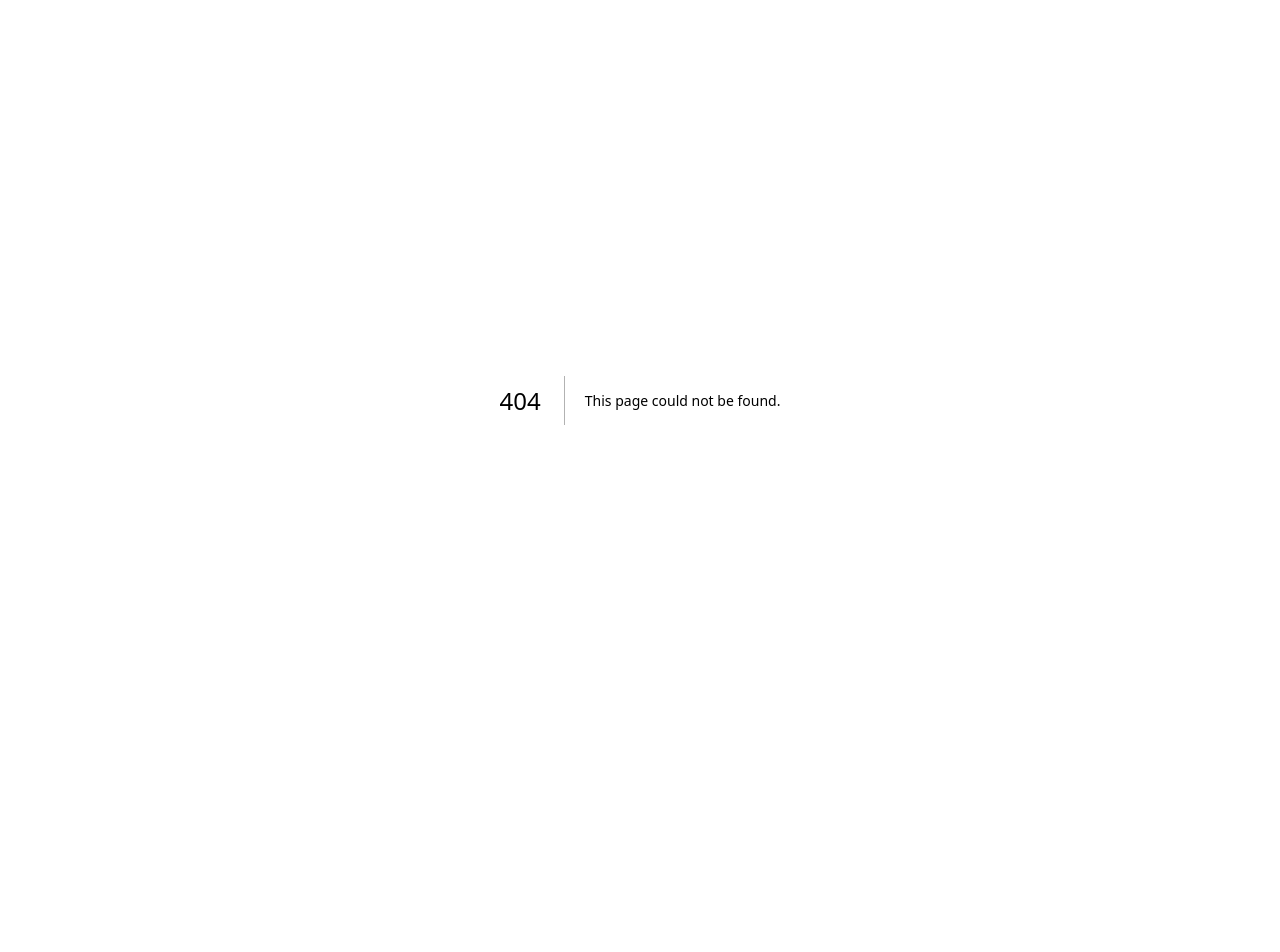
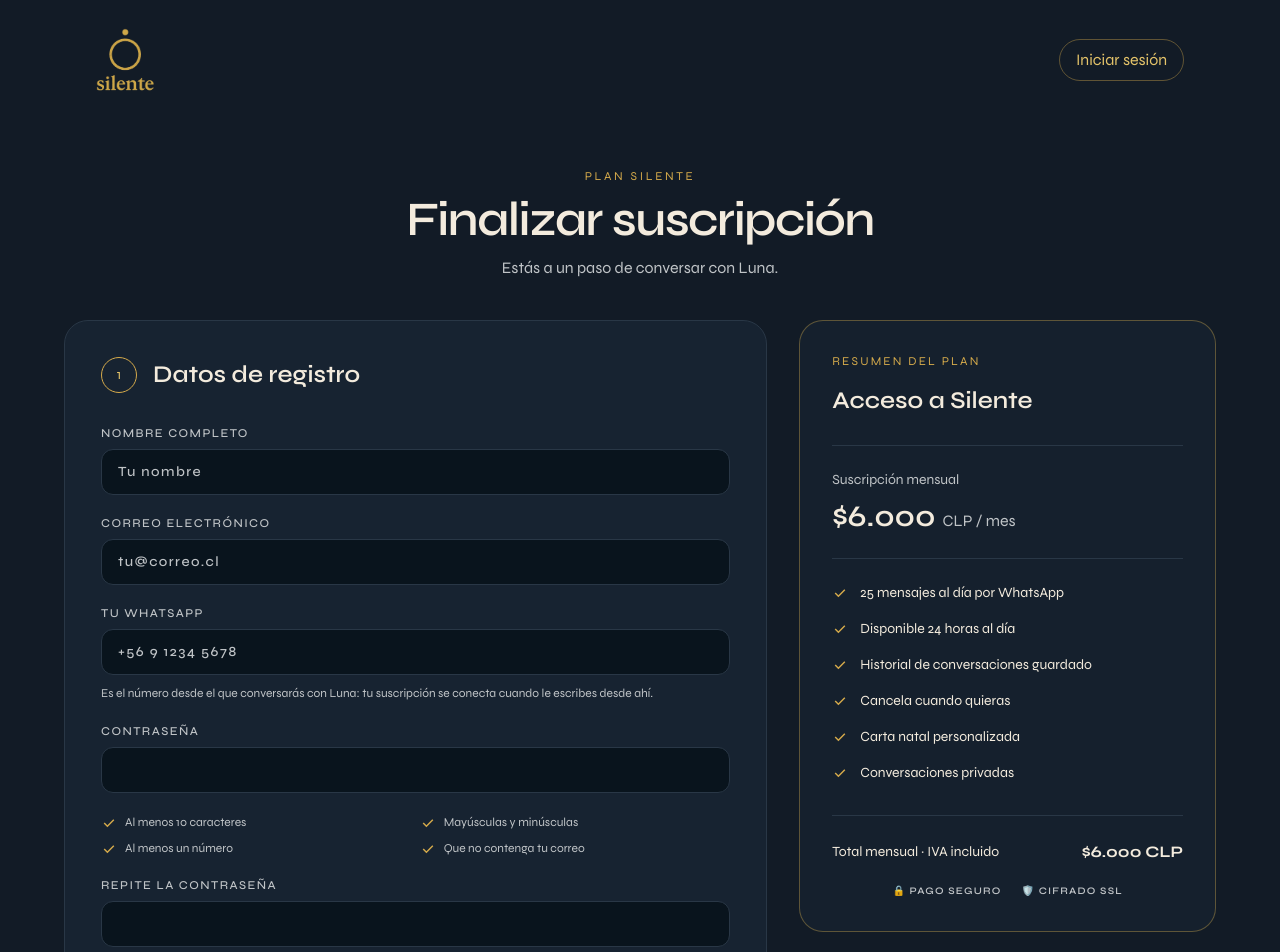
Before and after one commit to ElCopyPaste/silente-web, a Next.js app: page /checkout in a window 1280 px wide. Before the commit this address had no page. Shown: the top 952 px of the page. Before the commit the page ends 800 px from the top, so only its background shows below. Built offline with nearby package versions, Linux system fonts and the light colour scheme.

Commit message:
Agregar checkout de Silente para la maqueta

```diff
--- /dev/null
+++ b/app/checkout/page.tsx
@@ -0,0 +1,105 @@
+import Image from "next/image";
+import { SiteFooter } from "@/components/SiteFooter";
+
+const basePath = process.env.NEXT_PUBLIC_BASE_PATH ?? "";
+const inputClass = "mt-2 w-full rounded-xl border border-[var(--silente-border)] bg-[rgba(5,14,22,.72)] px-4 py-3 text-sm text-[var(--silente-ivory)] outline-none placeholder:text-[var(--silente-muted)] focus:border-[var(--silente-gold)] focus:ring-2 focus:ring-[rgba(213,170,75,.16)]";
+
+function Check() {
+  return <svg aria-hidden="true" viewBox="0 0 20 20" className="mt-0.5 h-4 w-4 shrink-0 text-[var(--silente-gold)]" fill="none" stroke="currentColor" strokeWidth="1.8"><path d="m4 10 4 4 8-8" /></svg>;
+}
+
+export default function CheckoutPage() {
+  return (
+    <main className="min-h-screen bg-[var(--silente-night)] text-[var(--silente-ivory)]">
+      <header className="mx-auto flex max-w-6xl items-center justify-between px-5 py-5 md:px-8 md:py-7">
+        <a href={`${basePath}/`} aria-label="Silente, inicio" className="inline-flex items-center rounded-lg focus-visible:outline focus-visible:outline-2 focus-visible:outline-offset-4 focus-visible:outline-[var(--silente-gold-light)]">
+          <Image src={`${basePath}/logo-silente.webp`} alt="Silente" width={640} height={692} priority unoptimized className="h-14 w-auto object-contain md:h-16" />
+        </a>
+        <a href="https://www.silente.cl/ingresar" className="rounded-full border border-[rgba(213,170,75,.4)] px-4 py-2 text-sm text-[var(--silente-gold-light)] transition-colors hover:border-[var(--silente-gold-light)] focus-visible:outline focus-visible:outline-2 focus-visible:outline-offset-4 focus-visible:outline-[var(--silente-gold-light)]">Iniciar sesión</a>
+      </header>
+
+      <section className="px-5 pb-20 pt-7 md:px-8 md:pt-12">
+        <div className="mx-auto max-w-6xl">
+          <div className="mb-10 text-center">
+            <p className="text-xs uppercase tracking-[.22em] text-[var(--silente-gold)]">Plan Silente</p>
+            <h1 className="mt-3 text-3xl font-semibold tracking-[-.03em] md:text-5xl">Finalizar suscripción</h1>
+            <p className="mt-3 text-sm text-[var(--silente-muted)] md:text-base">Estás a un paso de conversar con Luna.</p>
+          </div>
+
+          <div className="grid items-start gap-6 lg:grid-cols-[minmax(0,1.35fr)_minmax(19rem,.8fr)] lg:gap-8">
+            <section className="rounded-3xl border border-[var(--silente-border)] bg-[var(--silente-secondary)] p-6 md:p-9">
+              <div className="mb-8 flex items-center gap-4">
+                <span aria-hidden="true" className="flex h-9 w-9 items-center justify-center rounded-full border border-[var(--silente-gold)] text-sm text-[var(--silente-gold-light)]">1</span>
+                <h2 className="text-xl font-semibold md:text-2xl">Datos de registro</h2>
+              </div>
+
+              <form className="space-y-5">
+                <label className="block text-xs font-medium uppercase tracking-[.12em] text-[var(--silente-muted)]">
+                  Nombre completo
+                  <input className={inputClass} name="name" autoComplete="name" placeholder="Tu nombre" required />
+                </label>
+                <label className="block text-xs font-medium uppercase tracking-[.12em] text-[var(--silente-muted)]">
+                  Correo electrónico
+                  <input className={inputClass} name="email" type="email" autoComplete="email" placeholder="tu@correo.cl" required />
+                </label>
+                <label className="block text-xs font-medium uppercase tracking-[.12em] text-[var(--silente-muted)]">
+                  Tu WhatsApp
+                  <input className={inputClass} name="whatsapp" type="tel" autoComplete="tel" placeholder="+56 9 1234 5678" required />
+                </label>
+                <p className="-mt-3 text-xs leading-5 text-[var(--silente-muted)]">Es el número desde el que conversarás con Luna: tu suscripción se conecta cuando le escribes desde ahí.</p>
+                <label className="block text-xs font-medium uppercase tracking-[.12em] text-[var(--silente-muted)]">
+                  Contraseña
+                  <input className={inputClass} name="password" type="password" autoComplete="new-password" required />
+                </label>
+                <ul aria-label="Requisitos de contraseña" className="grid gap-2 text-xs text-[var(--silente-muted)] sm:grid-cols-2">
+                  <li className="flex items-center gap-2"><Check />Al menos 10 caracteres</li>
+                  <li className="flex items-center gap-2"><Check />Mayúsculas y minúsculas</li>
+                  <li className="flex items-center gap-2"><Check />Al menos un número</li>
+                  <li className="flex items-center gap-2"><Check />Que no contenga tu correo</li>
+                </ul>
+                <label className="block text-xs font-medium uppercase tracking-[.12em] text-[var(--silente-muted)]">
+                  Repite la contraseña
+                  <input className={inputClass} name="password-confirm" type="password" autoComplete="new-password" required />
+                </label>
+
+                <a href="https://www.silente.cl/checkout" className="flex w-full items-center justify-between rounded-full bg-[var(--silente-gold)] px-6 py-4 font-semibold text-[var(--silente-night)] transition-transform hover:scale-[1.01] focus-visible:outline focus-visible:outline-2 focus-visible:outline-offset-4 focus-visible:outline-[var(--silente-gold-light)]">
+                  <span>Activar mi suscripción</span><span aria-hidden="true">→</span>
+                </a>
+                <p className="text-center text-xs leading-5 text-[var(--silente-muted)]">Serás redirigido a Webpay de Transbank para completar el pago de forma segura.</p>
+              </form>
+
+              <p className="mt-7 text-xs leading-6 text-[var(--silente-muted)]">
+                Al crear tu cuenta aceptas los <a className="text-[var(--silente-gold-light)] underline underline-offset-4" href={`${basePath}/terminos/`}>Términos y Condiciones</a> y la <a className="text-[var(--silente-gold-light)] underline underline-offset-4" href={`${basePath}/privacidad/`}>Política de Privacidad</a>. El consentimiento para procesar tus conversaciones se pide aparte, en el chat, antes de la primera lectura.
+              </p>
+              <p className="mt-4 text-center text-sm text-[var(--silente-muted)]">¿Ya tienes cuenta? <a className="text-[var(--silente-gold-light)] underline underline-offset-4" href="https://www.silente.cl/ingresar">Inicia sesión</a>.</p>
+            </section>
+
+            <aside className="rounded-3xl border border-[rgba(213,170,75,.38)] bg-[rgba(23,35,49,.72)] p-6 md:p-8">
+              <p className="text-xs uppercase tracking-[.18em] text-[var(--silente-gold)]">Resumen del plan</p>
+              <h2 className="mt-4 text-2xl font-semibold">Acceso a Silente</h2>
+              <div className="mt-7 border-y border-[var(--silente-border)] py-6">
+                <p className="text-sm text-[var(--silente-muted)]">Suscripción mensual</p>
+                <p className="mt-2 text-3xl font-semibold">$6.000 <span className="text-base font-normal text-[var(--silente-muted)]">CLP / mes</span></p>
+              </div>
+              <ul className="mt-6 space-y-4 text-sm">
+                <li className="flex items-start gap-3"><Check />25 mensajes al día por WhatsApp</li>
+                <li className="flex items-start gap-3"><Check />Disponible 24 horas al día</li>
+                <li className="flex items-start gap-3"><Check />Historial de conversaciones guardado</li>
+                <li className="flex items-start gap-3"><Check />Cancela cuando quieras</li>
+                <li className="flex items-start gap-3"><Check />Carta natal personalizada</li>
+                <li className="flex items-start gap-3"><Check />Conversaciones privadas</li>
+              </ul>
+              <div className="mt-8 flex items-center justify-between border-t border-[var(--silente-border)] pt-6 text-sm">
+                <span>Total mensual · IVA incluido</span><strong className="text-base text-[var(--silente-ivory)]">$6.000 CLP</strong>
+              </div>
+              <div className="mt-5 flex justify-center gap-5 text-[10px] font-semibold tracking-[.12em] text-[var(--silente-muted)]">
+                <span>🔒 PAGO SEGURO</span><span>🛡️ CIFRADO SSL</span>
+              </div>
+            </aside>
+          </div>
+        </div>
+      </section>
+      <SiteFooter />
+    </main>
+  );
+}
```
